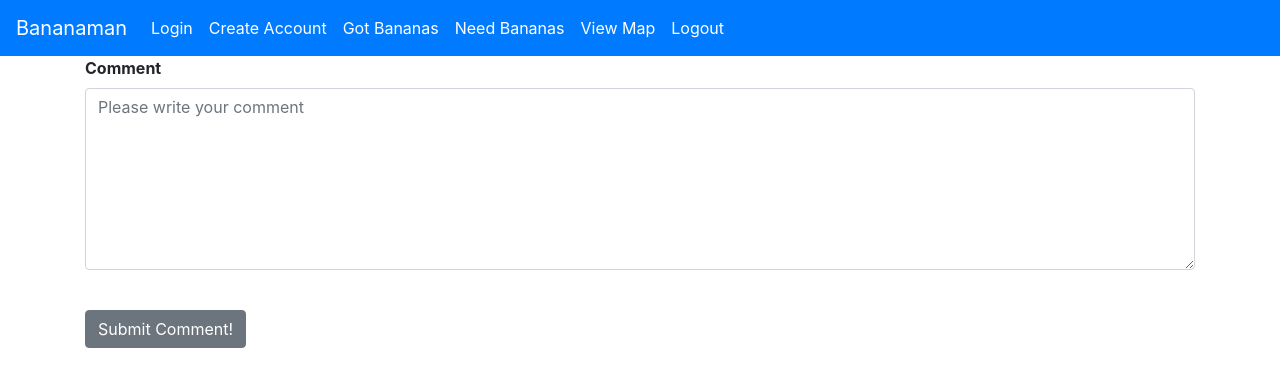
After one commit to jackerman76/PlaceTheTaste, a Flask app: template templates/post_comment.html in a window 1280 px wide. The commit adds this page. Shown: the top 387 px of the page. Run offline with Flask 2, Linux system fonts and the light colour scheme; the template is opened without the code that fills it, so the values that code supplies are empty; some libraries are stand-ins or nearby versions.

Commit message:
Added post_comment template and updated server.py accordingly

```diff
--- /dev/null
+++ b/templates/post_comment.html
@@ -0,0 +1,21 @@
+{% extends '_base.html' %}
+{% block header %}
+{% endblock %}
+{% block content %}
+  <div class="container">
+    <form>
+          <div class="form-group">
+              <label for="message"><b>Comment</b></label><br>
+              <textarea class="form-control" placeholder="Please write your comment" name="message" rows="7" id="message" required></textarea>
+              <br>
+          </div>
+
+          <div class="form-group">
+              <button type="submit" name="submit_comment" value="True" formmethod="post"  class="btn btn-secondary">Submit Comment!</button>
+          </div>
+
+    </form>
+      <br>
+</div>
+
+{% endblock %}
```
Also changed, not shown: server.py (+10 -0 lines), templates/post_recipe.html (line endings or trailing spaces).
